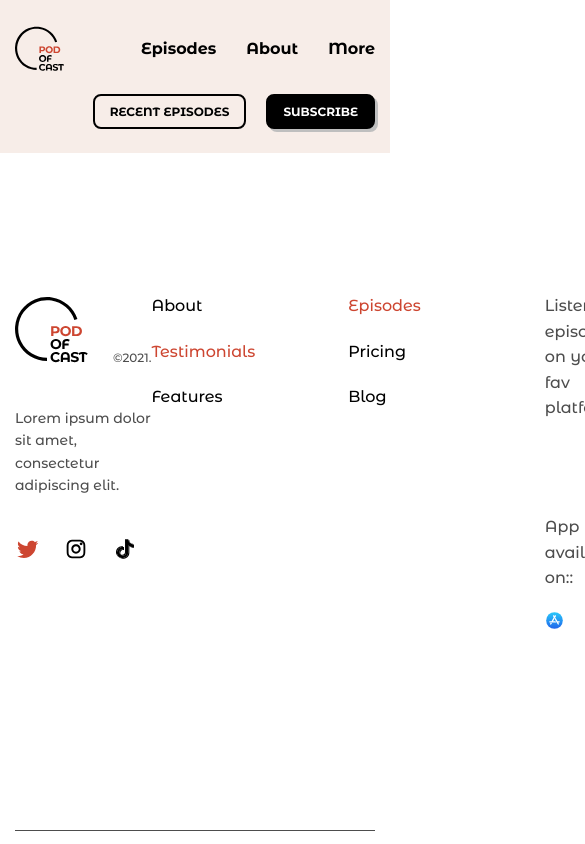
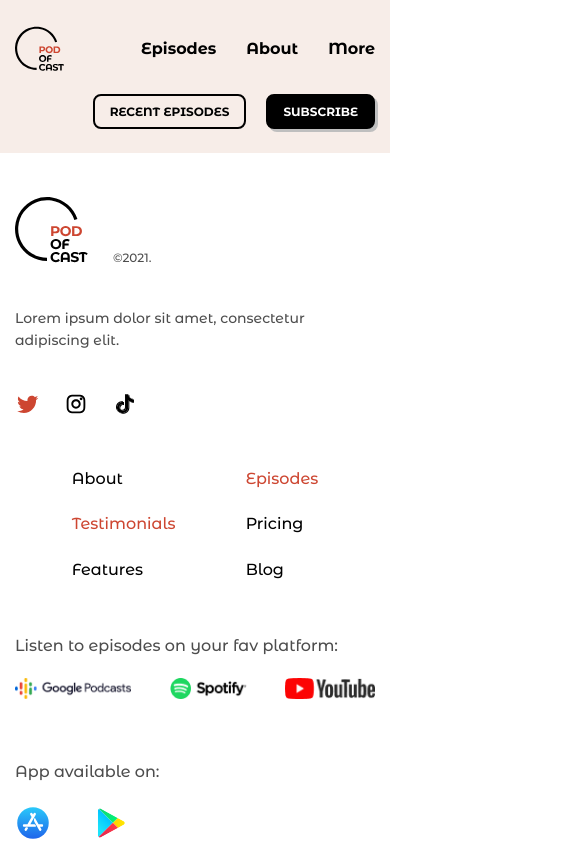
Before and after one commit to LiliiaGalkina/Podcast, a React (Vite) app: page / in a window 390 px wide. Shown: the top 844 px of the page, 585 px wide, since content can reach past the window. Built offline with nearby package versions, Linux system fonts and the light colour scheme.

Commit message:
футер с адаптивом

```diff
--- a/src/components/Button/button.module.scss
+++ b/src/components/Button/button.module.scss
@@ -1,4 +1,4 @@
-@import "../variables";
+@use "../_variables.scss" as *;
 
 @mixin button($backcolor, $fontcolor) {
     height: 4.1rem;
--- a/src/components/Footer/Footer.jsx
+++ b/src/components/Footer/Footer.jsx
@@ -34,7 +34,6 @@ const Footer = () => {
               </a>
             </div>
           </div>
-          <div className={style.footernavigation}>
           <div className={style.footermenu}>
             <div className={style.footermenucolumn}>
               <a href="#" className={style.footermenuitemdark}>
@@ -60,6 +59,7 @@ const Footer = () => {
             </div>
           </div>
           <div className={style.navigatioinfo}>
+            <div>
               <p className={style.navigatioinfotext}>
                 Listen to episodes on your fav platform:
               </p>
@@ -74,7 +74,9 @@ const Footer = () => {
                   <img src={youtube} alt="" />
                 </a>
               </div>
-              <p className={style.navigatioinfotext}>App available on::</p>
+            </div>
+            <div>
+              <p className={style.navigatioinfotext}>App available on:</p>
               <div className={style.navigatioinfoitems}>
                 <a href="#" className={style.navigatioinfoitem} target="_blank">
                   <img src={appstore} alt="Appstore" />
@@ -88,7 +90,7 @@ const Footer = () => {
         </div>
         <div className={style.copyright}>
           <div className={style.copyrightitem}>
-            ©2022. All Rights Reserved.{" "}
+            <span>©2022. All Rights Reserved.</span>
             <span className={style.copyrightitemred}>Pod of Cast</span>
           </div>
           <div className={style.copyrightitems}>
--- a/src/components/Footer/footer.module.scss
+++ b/src/components/Footer/footer.module.scss
@@ -1,4 +1,4 @@
-@import "../variables";
+@use "../_variables.scss" as *;
 
 //mixins
 @mixin footertext($fontsize) {
@@ -21,8 +21,8 @@
 
 .content {
   padding-bottom: 14rem;
-  display: flex;
-  justify-content: space-between;
+ display: grid;
+ grid-template-columns: repeat(3, 1fr);
   border-bottom: 0.1rem solid $textColorGrey;
 }
 
@@ -54,10 +54,6 @@
   display: flex;
   align-items: center;
   gap: 2.5rem;
-}
-
-.footernavigation {
-  display: flex;
 }
 
 .footermenu {
@@ -116,21 +112,92 @@
 
 .copyrightitems {
   @include footertext(1.2rem);
-  color: $textColorGrey;
   display: flex;
   align-items: center;
   gap: 2.4rem;
 }
 
-.copyrightitemlink:first-child {
-  position: relative;
+@media (max-width: 1024px) {
+  .footer {
+    padding: 8rem 0 4rem;
+  }
+  .content {
+    padding-bottom: 4rem;
+    grid-template-columns: repeat(2, 1fr);
+    row-gap: 5rem;
+  }
 
-  &::after {
-    position: absolute;
-    top: 50%;
-    left: 1.2rem;
-    width: 0.4rem;
-    height: 0.4rem;
-    background-color: $textColorGrey;
+  .footermenu {
+    margin-right: 5rem;
+  }
+
+  .navigatioinfo {
+    padding-right: 5rem;
+    grid-column: 1/3;
+    display: flex;
+    justify-content: space-between;
   }
 }
+@media (max-width: 768px) {
+  .footermenu {
+    margin-right: 0;
+    gap: 4rem;
+    justify-content: end;
+  }
+
+  .navigatioinfo {
+    padding-right: 0;
+  }
+
+  .navigatioinfoitem {
+    max-width: 7rem;
+
+  }
+}
+
+@media (max-width: 600px) {
+   .footer {
+    padding: 4rem 0 ;
+  }
+
+  .content {
+    align-items: center;
+  }
+
+  .navigatioinfo {
+    flex-direction: column;
+  }
+
+  .navigatioinfoitem {
+    max-width: fit-content;
+  }
+
+  .infotext {
+    max-width: 20rem;
+  }
+}
+
+@media (max-width: 480px) {
+  .content {
+    padding-bottom: 4rem;
+    grid-template-columns: 1fr;
+  }
+
+  .navigatioinfo{
+    grid-column: 1/2;
+  }
+
+  .footermenu {
+    justify-content:center;
+    gap: 7rem;
+  }
+
+  .infotext {
+    max-width: 100%;
+  }
+
+  .copyrightitem {
+    display: flex;
+    flex-direction: column;
+  }
+}
--- a/src/components/Header/header.module.scss
+++ b/src/components/Header/header.module.scss
@@ -1,4 +1,4 @@
-@import "../variables";
+@use "../_variables.scss" as *;
 
 .header {
     padding: 2.4rem 0;
```
Lines whose indentation alone changed are shown as unchanged.
